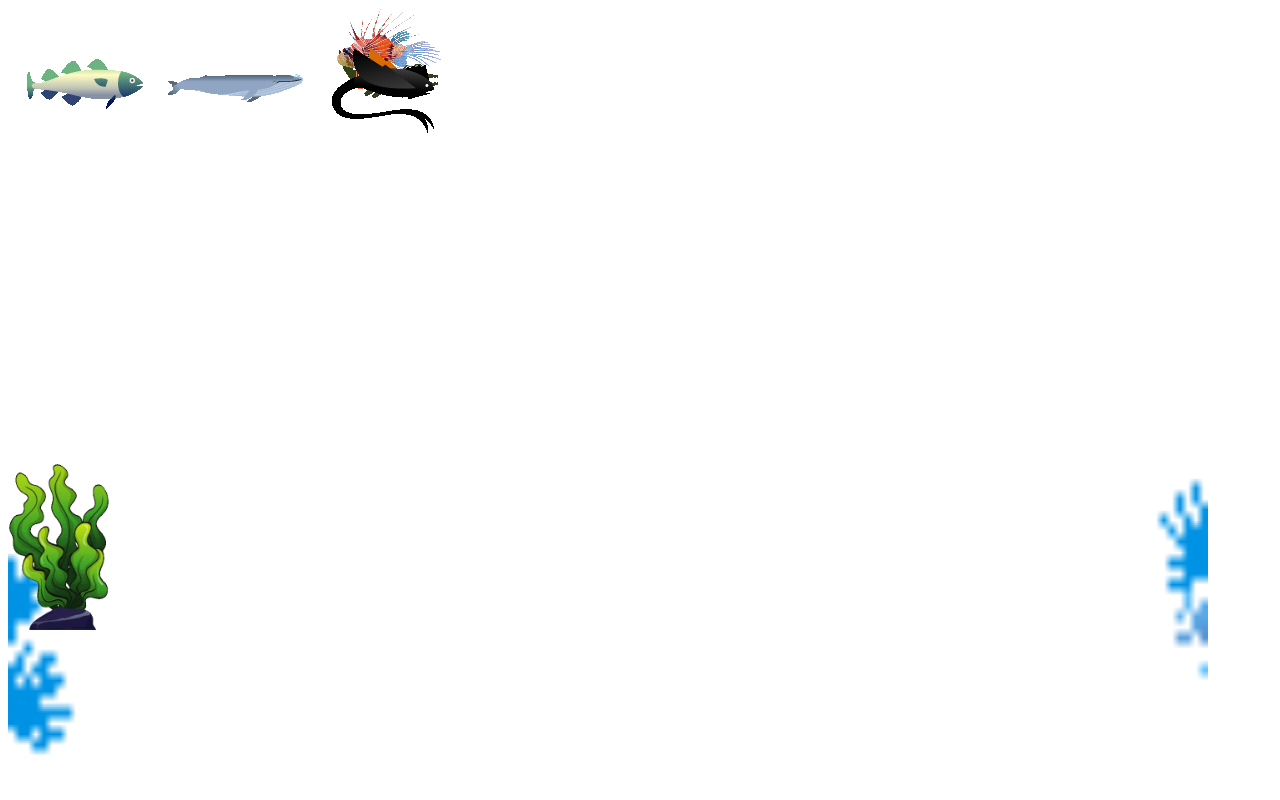
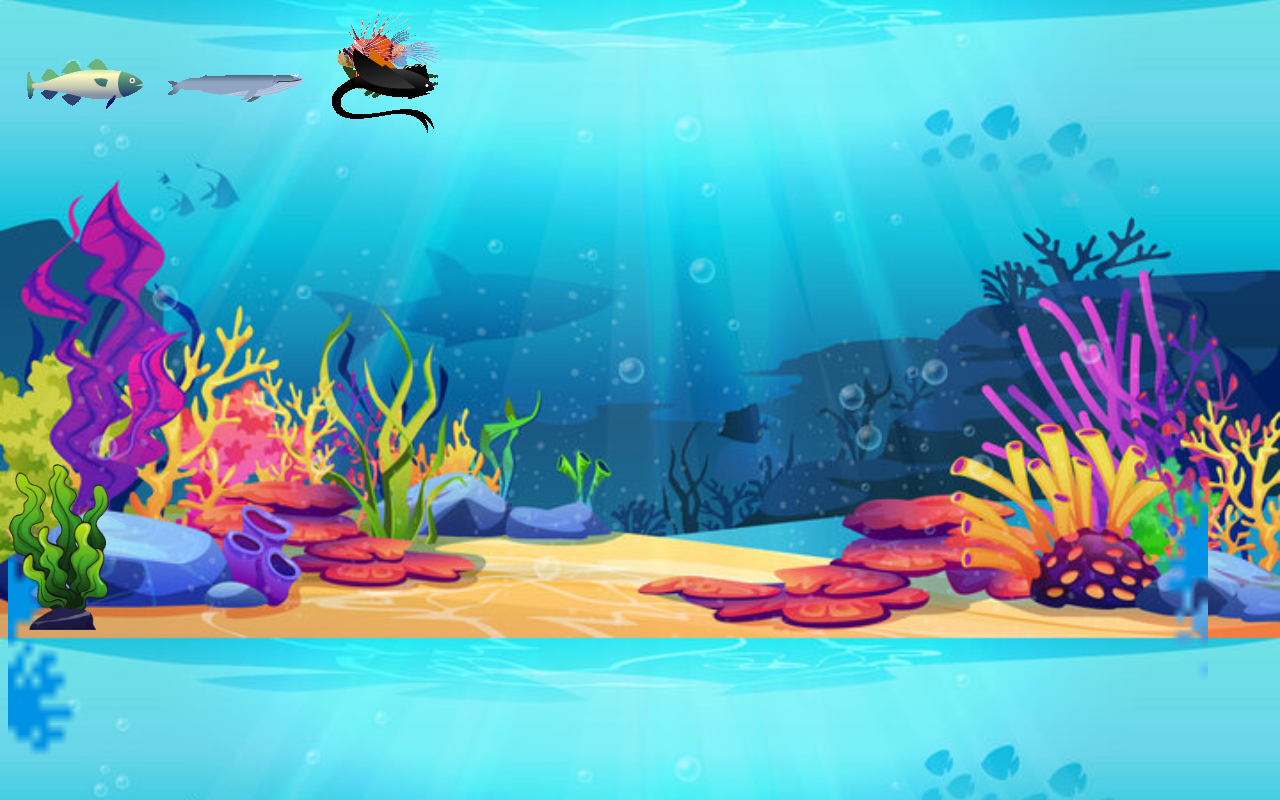
Before and after one commit to Minhhnee12/Test, a plain HTML site: page index.html in a window 1280 px wide. Drawn offline with Linux system fonts and the light colour scheme.

Commit message:
Update baitap.css

```diff
--- a/baitap.css
+++ b/baitap.css
@@ -1,5 +1,5 @@
 body{
-    background-image: url('./images/background.jpg');
+    background-image: url('background.jpg');
     background-position: center;
     background-size:cover;
     width: 877px;
```
